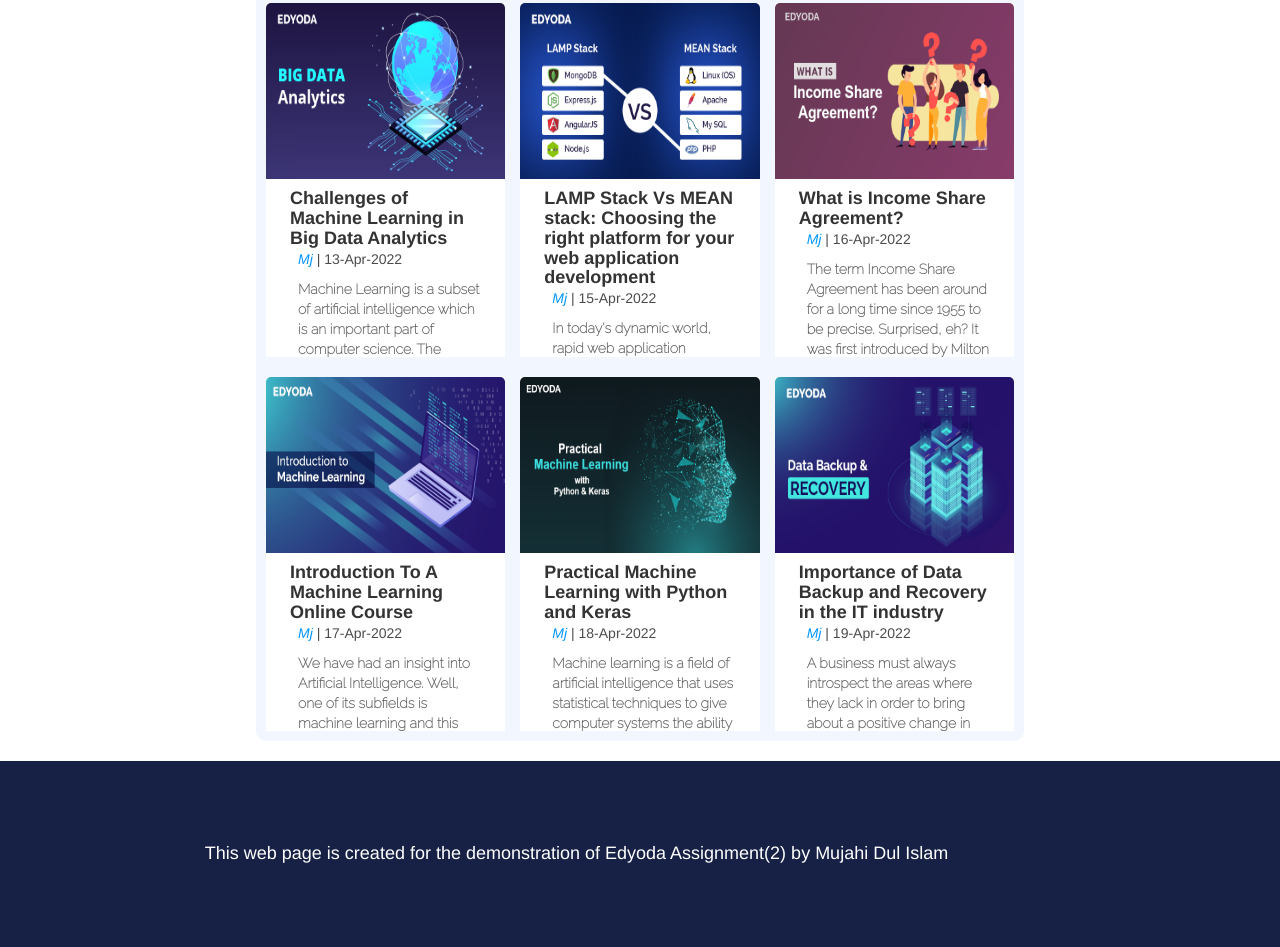
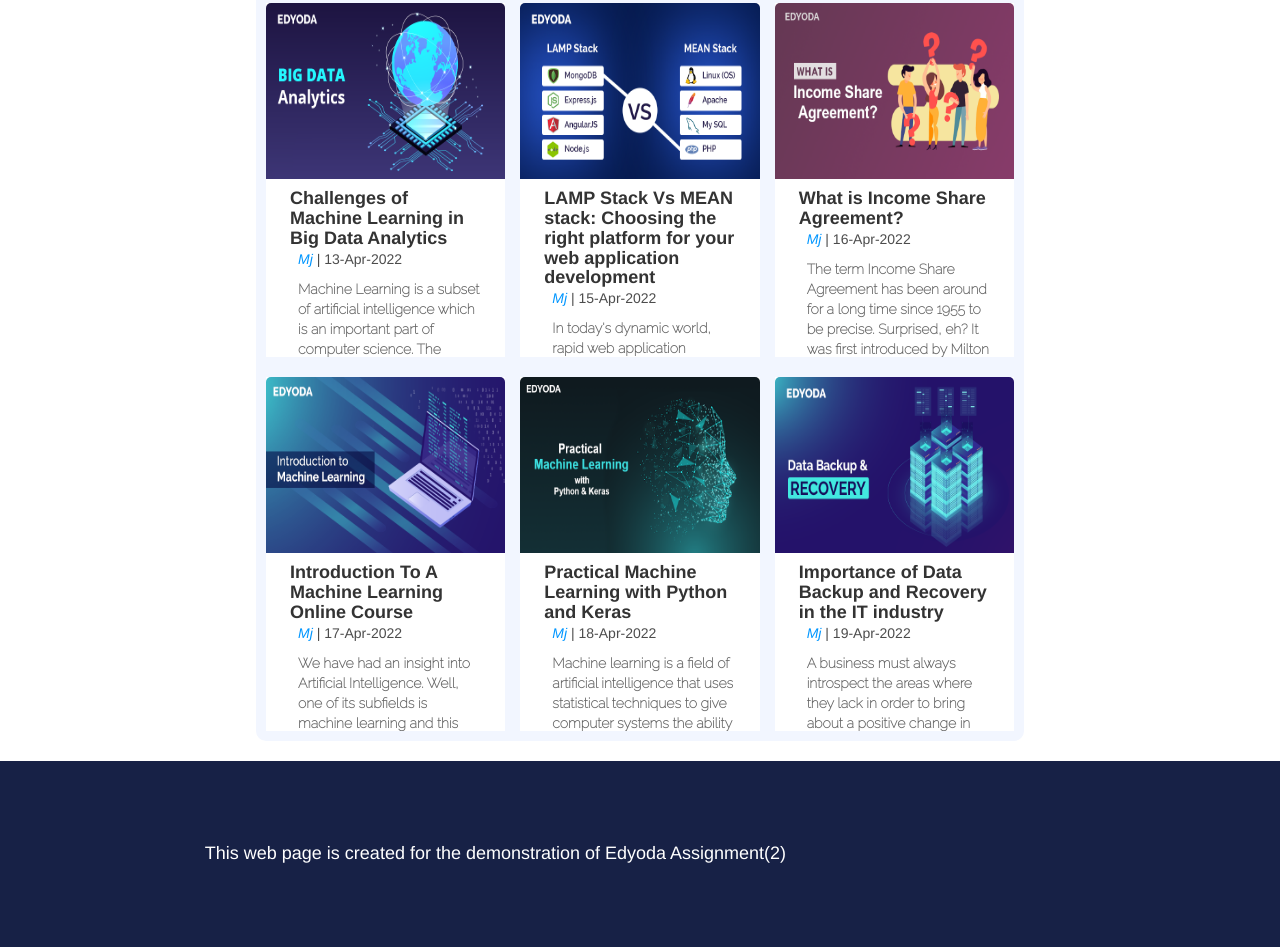
Before and after one commit to MjIslamMir/week2, a plain HTML site: page index.html in a window 1280 px wide. Shown: the part 705-1652 px from the top of the page. Drawn offline with nearby package versions, Linux system fonts and the light colour scheme.

Commit message:
Update index.html

```diff
--- a/index.html
+++ b/index.html
@@ -188,7 +188,7 @@
             </div>
     </main>
     <footer class="footer">
-        <span>This web page is created for the demonstration of Edyoda Assignment(2) by Mujahi Dul Islam</span>
+        <span>This web page is created for the demonstration of Edyoda Assignment(2)</span>
     </footer>
 
 </body>
```
